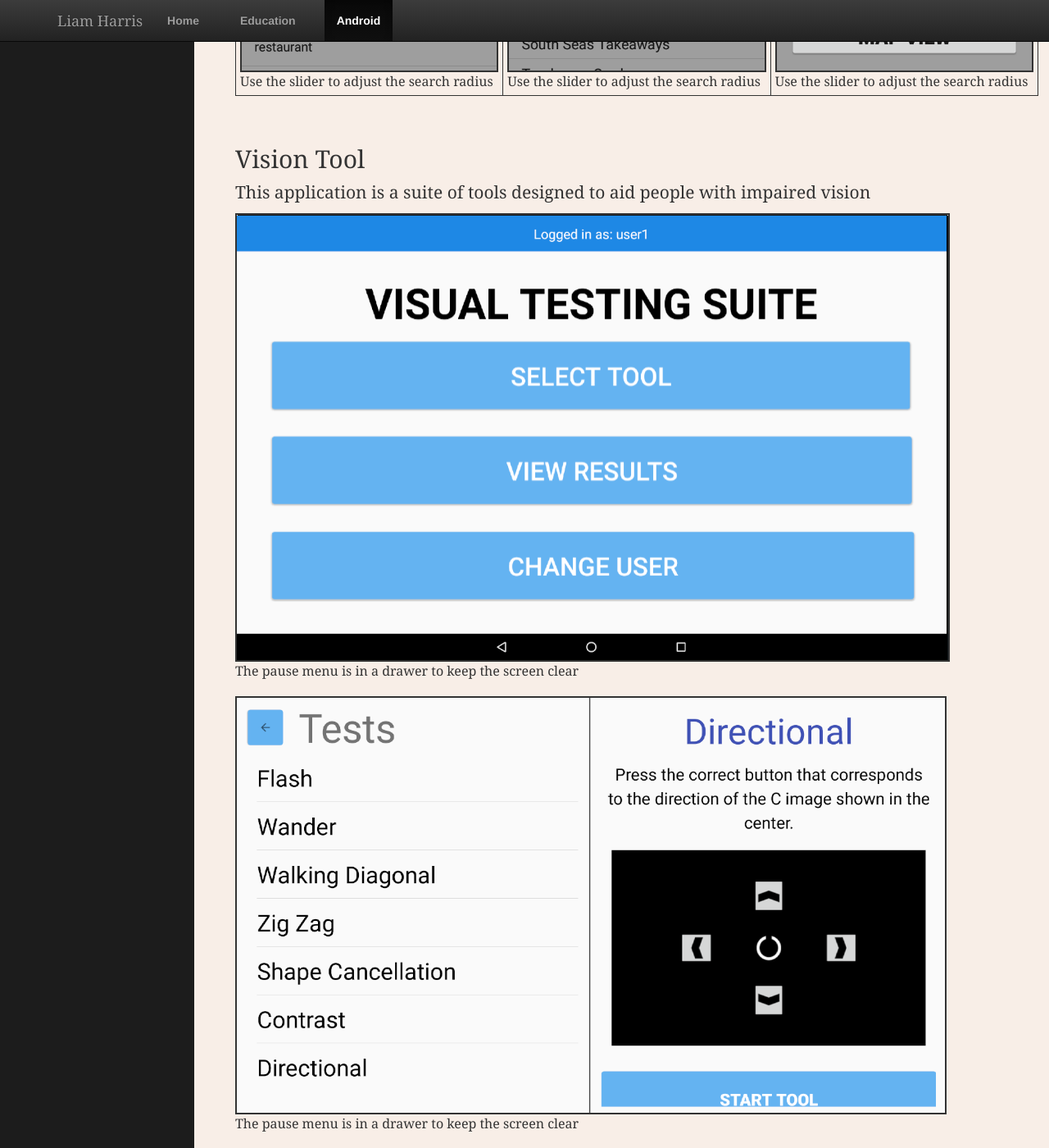
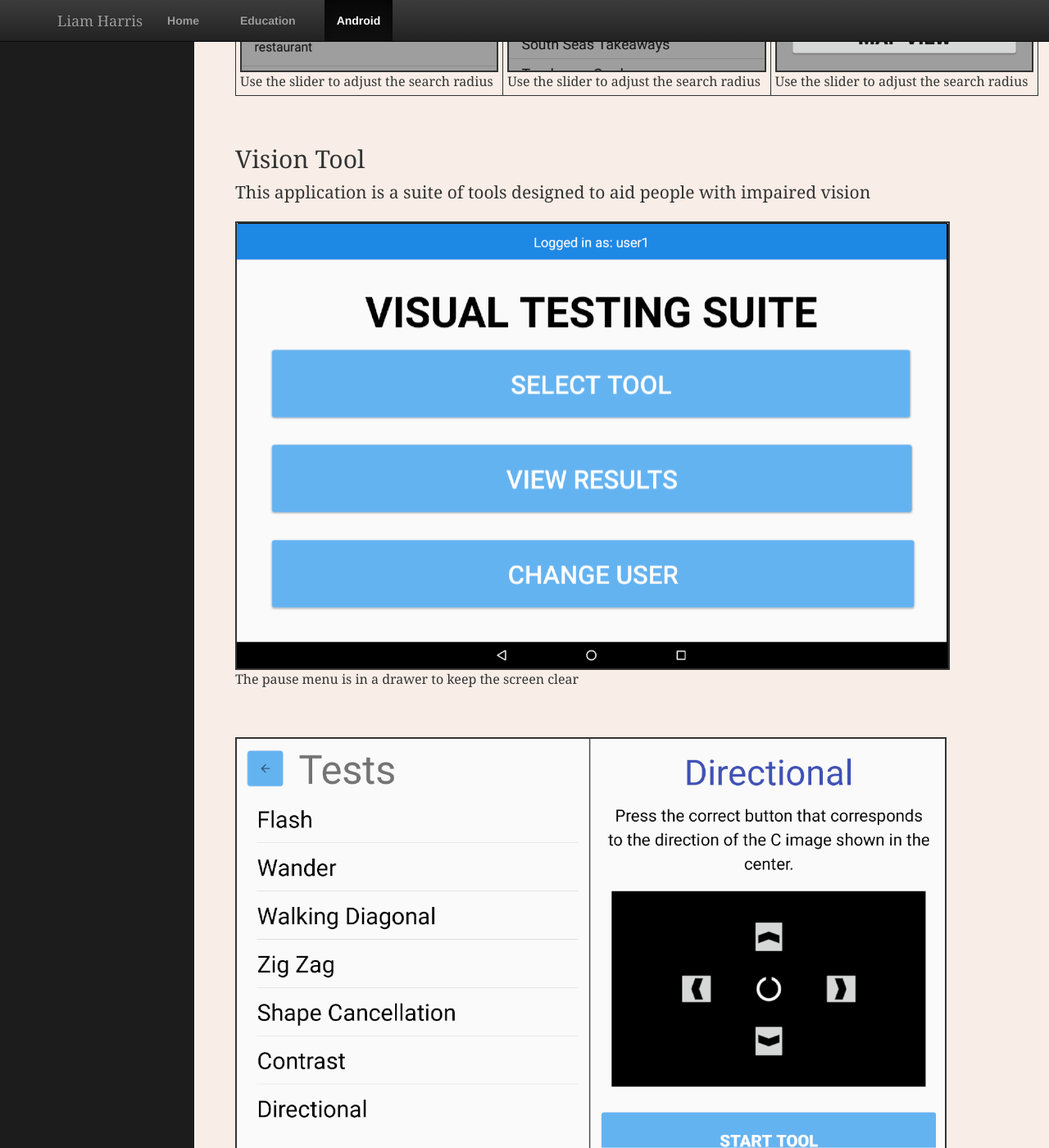
Before and after one commit to harrl7/harrl7.github.io, a Jekyll site: the page built from android/index.html, in a window 1280 px wide and 1400 px high, scrolled down 762 px. Shown: the whole window at 82% size. Built offline with Jekyll 4.4.1, drawn with Linux system fonts in a browser that asks for light colours.

Commit message:
Update main.css

```diff
--- a/css/main.css
+++ b/css/main.css
@@ -86,3 +86,7 @@ img {
 #Nearby_Sites_Table {
     margin: 0 auto;
 }
+
+#Vision_Tools figure {
+    margin: 20px auto;
+}
```
